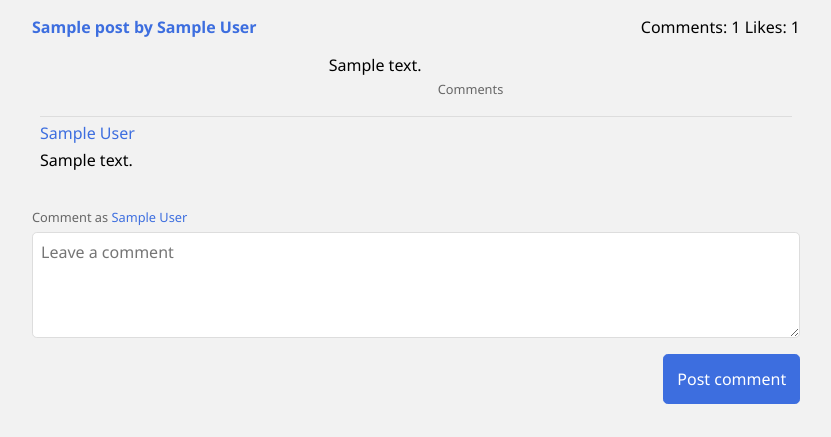
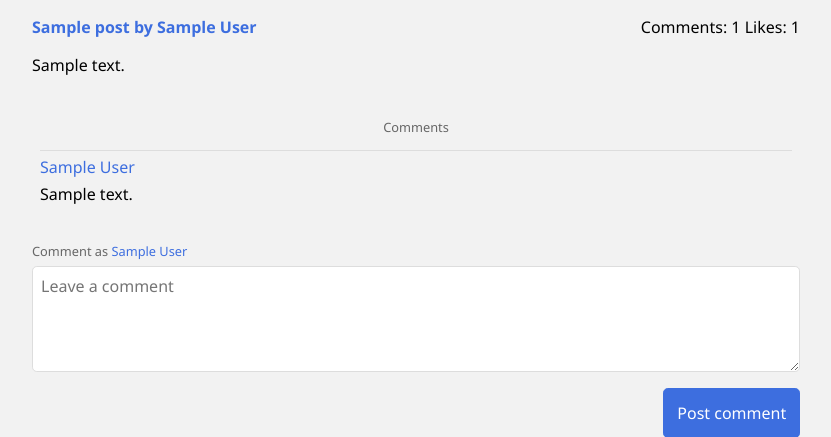
Before and after one commit to Trictonicmp/blog-app, a Rails app: page /users/1/posts/1 in a window 1280 px wide. Shown: the top 437 px of the page, without its empty margins (224-1055 px from the left). Run offline with Rails 7, Linux system fonts and the light colour scheme; tables that the repository leaves empty hold one stand-in row (values such as "Sample post"); some libraries are stand-ins or nearby versions.

Commit message:
Fixed post/show text

```diff
--- a/app/assets/stylesheets/post_page.css
+++ b/app/assets/stylesheets/post_page.css
@@ -13,3 +13,8 @@
   margin-top: 2em;
   margin-bottom: -2em;
 }
+
+.post-text {
+  display: block;
+  width: 100%;
+}
--- a/app/views/posts/show.html.erb
+++ b/app/views/posts/show.html.erb
@@ -10,7 +10,9 @@
     </span>
   </div>
 </div>
-<%= @post.text %>
+<p class="post-text">
+  <%= @post.text %>
+</p>
 <span class="post-inner-title inner-title">Comments</span>
 <ul class="comments-list">
   <% @post.comments.each do |comment| %>
```
